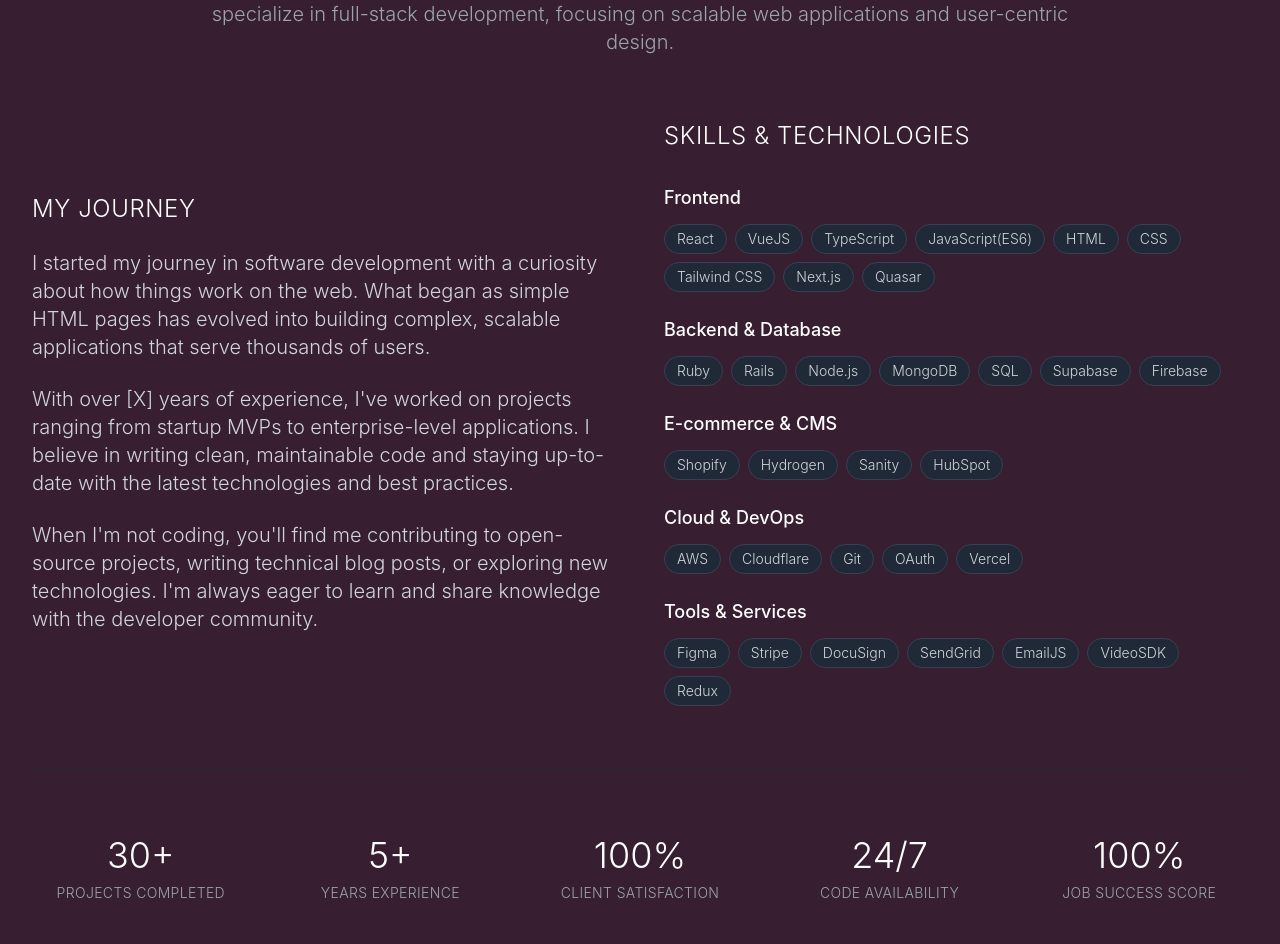
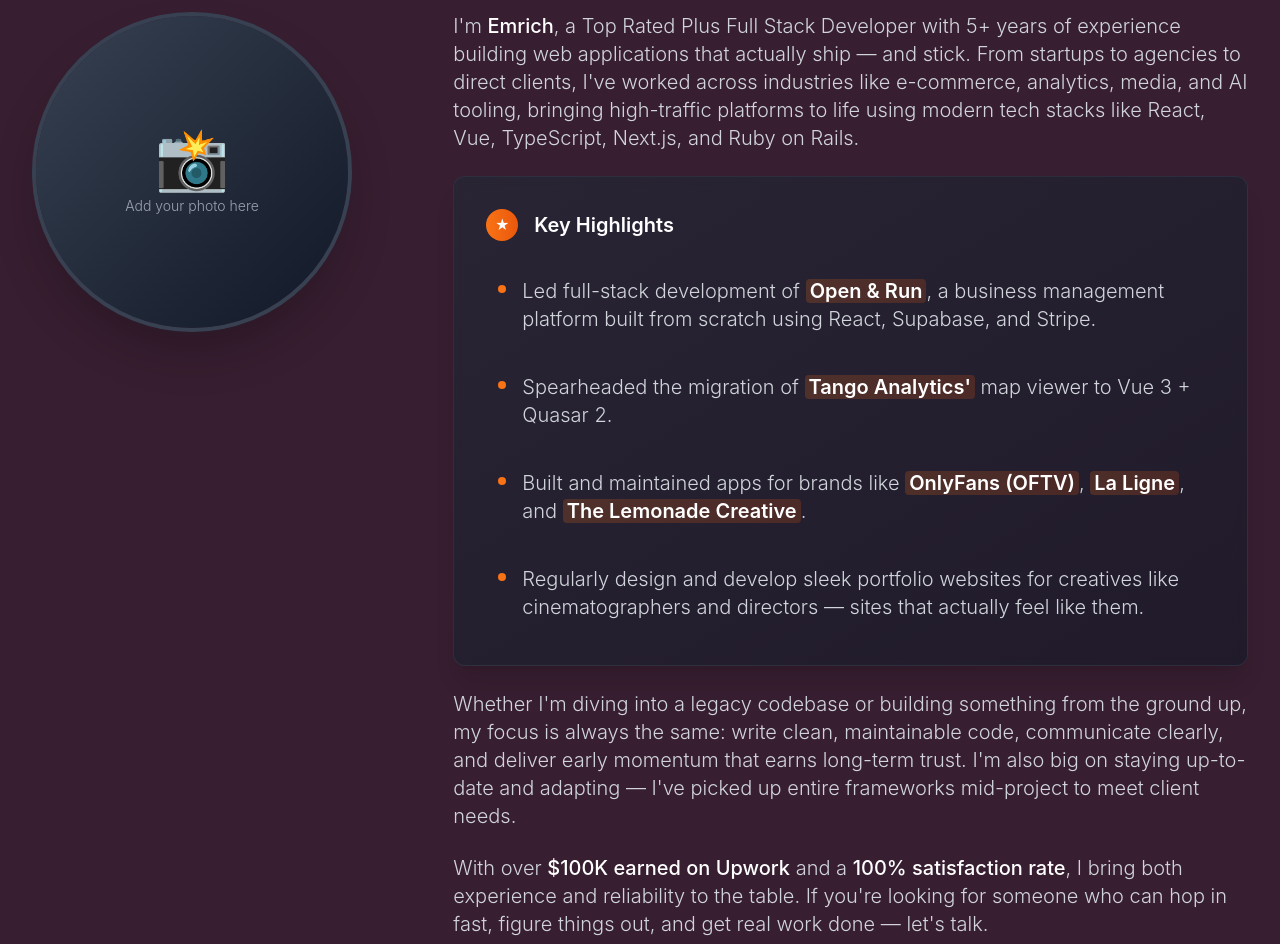
Before and after one commit to emrichmp/Emrich-Michael-Perrier, a React (Vite) app: page / in a window 1280 px wide. Shown: the part 2108-3052 px from the top of the page. Built offline with nearby package versions, Linux system fonts and the light colour scheme.

Commit message:
About section update

```diff
--- a/src/components/About.tsx
+++ b/src/components/About.tsx
@@ -44,63 +44,159 @@
           className="text-center mb-16"
         >
           <h2 className="heading-secondary mb-6">About Me</h2>
-          <p className="text-body text-gray-400 max-w-4xl mx-auto">
-            Passionate software engineer with a love for creating elegant solutions to complex
-            problems. I specialize in full-stack development, focusing on scalable web applications
-            and user-centric design.
-          </p>
         </motion.div>
 
-        <div className="grid lg:grid-cols-2 gap-12 items-center">
-          {/* Bio Content */}
+        {/* Main Content Grid */}
+        <div className="grid lg:grid-cols-3 gap-12 items-start mb-16">
+          {/* Profile Picture */}
           <motion.div
             initial={{ opacity: 0, x: -50 }}
             animate={inView ? { opacity: 1, x: 0 } : {}}
             transition={{ duration: 0.8, delay: 0.2 }}
+            className="lg:col-span-1 flex justify-center lg:justify-start"
           >
-            <h3 className="text-2xl font-light uppercase tracking-wide mb-6">My Journey</h3>
-            <div className="space-y-6 text-body text-gray-300">
-              <p>
-                I started my journey in software development with a curiosity about how things work
-                on the web. What began as simple HTML pages has evolved into building complex,
-                scalable applications that serve thousands of users.
-              </p>
-              <p>
-                With over [X] years of experience, I've worked on projects ranging from startup MVPs
-                to enterprise-level applications. I believe in writing clean, maintainable code and
-                staying up-to-date with the latest technologies and best practices.
-              </p>
-              <p>
-                When I'm not coding, you'll find me contributing to open-source projects, writing
-                technical blog posts, or exploring new technologies. I'm always eager to learn and
-                share knowledge with the developer community.
-              </p>
+            <div className="relative w-64 h-64 lg:w-80 lg:h-80 rounded-full overflow-hidden border-4 border-gray-700 shadow-2xl">
+              {/* Placeholder for profile picture */}
+              <div className="w-full h-full bg-gradient-to-br from-gray-700 to-gray-900 flex items-center justify-center">
+                <div className="text-center text-gray-400">
+                  <div className="text-6xl mb-2">📸</div>
+                  <p className="text-sm">Add your photo here</p>
+                </div>
+              </div>
+              {/* Uncomment and replace with actual image */}
+              {/* <img
+                src="/path-to-your-photo.jpg"
+                alt="Emrich-Michael Perrier"
+                className="w-full h-full object-cover"
+              /> */}
             </div>
           </motion.div>
 
-          {/* Skills */}
+          {/* Bio Content */}
           <motion.div
             initial={{ opacity: 0, x: 50 }}
             animate={inView ? { opacity: 1, x: 0 } : {}}
             transition={{ duration: 0.8, delay: 0.4 }}
+            className="lg:col-span-2"
           >
-            <h3 className="text-2xl font-light uppercase tracking-wide mb-8">
+            <div className="space-y-6 text-body text-gray-300">
+              <p>
+                I'm <span className="text-white font-medium">Emrich</span>, a Top Rated Plus Full
+                Stack Developer with 5+ years of experience building web applications that actually
+                ship — and stick. From startups to agencies to direct clients, I've worked across
+                industries like e-commerce, analytics, media, and AI tooling, bringing high-traffic
+                platforms to life using modern tech stacks like React, Vue, TypeScript, Next.js, and
+                Ruby on Rails.
+              </p>
+
+              <div className="bg-gradient-to-br from-gray-800/60 to-gray-900/60 p-8 rounded-xl border border-gray-700/50 shadow-xl backdrop-blur-sm">
+                <div className="flex items-center mb-6">
+                  <div className="w-8 h-8 bg-gradient-to-r from-orange-500 to-orange-600 rounded-full flex items-center justify-center mr-4">
+                    <span className="text-white text-sm font-bold">★</span>
+                  </div>
+                  <h4 className="text-white font-semibold text-xl">Key Highlights</h4>
+                </div>
+                <div className="grid gap-4">
+                  <div className="flex items-start group hover:bg-gray-700/30 p-3 rounded-lg transition-all duration-300">
+                    <div className="w-2 h-2 bg-orange-500 rounded-full mt-2 mr-4 flex-shrink-0"></div>
+                    <div>
+                      <span className="text-gray-300">
+                        Led full-stack development of{" "}
+                        <span className="text-white font-semibold bg-gradient-to-r from-orange-500/20 to-orange-600/20 px-1 rounded">
+                          Open & Run
+                        </span>
+                        , a business management platform built from scratch using React, Supabase,
+                        and Stripe.
+                      </span>
+                    </div>
+                  </div>
+                  <div className="flex items-start group hover:bg-gray-700/30 p-3 rounded-lg transition-all duration-300">
+                    <div className="w-2 h-2 bg-orange-500 rounded-full mt-2 mr-4 flex-shrink-0"></div>
+                    <div>
+                      <span className="text-gray-300">
+                        Spearheaded the migration of{" "}
+                        <span className="text-white font-semibold bg-gradient-to-r from-orange-500/20 to-orange-600/20 px-1 rounded">
+                          Tango Analytics'
+                        </span>{" "}
+                        map viewer to Vue 3 + Quasar 2.
+                      </span>
+                    </div>
+                  </div>
+                  <div className="flex items-start group hover:bg-gray-700/30 p-3 rounded-lg transition-all duration-300">
+                    <div className="w-2 h-2 bg-orange-500 rounded-full mt-2 mr-4 flex-shrink-0"></div>
+                    <div>
+                      <span className="text-gray-300">
+                        Built and maintained apps for brands like{" "}
+                        <span className="text-white font-semibold bg-gradient-to-r from-orange-500/20 to-orange-600/20 px-1 rounded">
+                          OnlyFans (OFTV)
+                        </span>
+                        ,{" "}
+                        <span className="text-white font-semibold bg-gradient-to-r from-orange-500/20 to-orange-600/20 px-1 rounded">
+                          La Ligne
+                        </span>
+                        , and{" "}
+                        <span className="text-white font-semibold bg-gradient-to-r from-orange-500/20 to-orange-600/20 px-1 rounded">
+                          The Lemonade Creative
+                        </span>
+                        .
+                      </span>
+                    </div>
+                  </div>
+                  <div className="flex items-start group hover:bg-gray-700/30 p-3 rounded-lg transition-all duration-300">
+                    <div className="w-2 h-2 bg-orange-500 rounded-full mt-2 mr-4 flex-shrink-0"></div>
+                    <div>
+                      <span className="text-gray-300">
+                        Regularly design and develop sleek portfolio websites for creatives like
+                        cinematographers and directors — sites that actually feel like them.
+                      </span>
+                    </div>
+                  </div>
+                </div>
+              </div>
+
+              <p>
+                Whether I'm diving into a legacy codebase or building something from the ground up,
+                my focus is always the same: write clean, maintainable code, communicate clearly,
+                and deliver early momentum that earns long-term trust. I'm also big on staying
+                up-to-date and adapting — I've picked up entire frameworks mid-project to meet
+                client needs.
+              </p>
+
+              <p>
+                With over <span className="text-white font-medium">$100K earned on Upwork</span> and
+                a <span className="text-white font-medium">100% satisfaction rate</span>, I bring
+                both experience and reliability to the table. If you're looking for someone who can
+                hop in fast, figure things out, and get real work done — let's talk.
+              </p>
+            </div>
+          </motion.div>
+        </div>
+
+        {/* Skills Section */}
+        <motion.div
+          initial={{ opacity: 0, y: 50 }}
+          animate={inView ? { opacity: 1, y: 0 } : {}}
+          transition={{ duration: 0.8, delay: 0.6 }}
+          className="mb-16"
+        >
+          <h3 className="text-2xl font-light uppercase tracking-wide mb-8 text-center">
             Skills & Technologies
           </h3>
-            <div className="space-y-6">
+          <div className="grid md:grid-cols-2 lg:grid-cols-3 gap-8">
             {skills.map((skillGroup, index) => (
               <motion.div
                 key={skillGroup.category}
                 initial={{ opacity: 0, y: 20 }}
                 animate={inView ? { opacity: 1, y: 0 } : {}}
-                  transition={{ duration: 0.6, delay: 0.6 + index * 0.1 }}
+                transition={{ duration: 0.6, delay: 0.8 + index * 0.1 }}
+                className="bg-gray-800/30 p-6 rounded-lg border border-gray-700"
               >
-                  <h4 className="text-lg font-medium text-white mb-3">{skillGroup.category}</h4>
+                <h4 className="text-lg font-medium text-white mb-4">{skillGroup.category}</h4>
                 <div className="flex flex-wrap gap-2">
                   {skillGroup.items.map(skill => (
                     <span
                       key={skill}
-                        className="px-3 py-1 bg-gray-800 text-gray-300 text-sm rounded-full border border-gray-700 hover:border-gray-600 transition-colors"
+                      className="px-3 py-1 bg-gray-700 text-gray-300 text-sm rounded-full border border-gray-600 hover:border-orange-500 hover:text-orange-400 transition-colors"
                     >
                       {skill}
                     </span>
@@ -110,27 +206,26 @@
             ))}
           </div>
         </motion.div>
-        </div>
 
         {/* Stats */}
         <motion.div
           initial={{ opacity: 0, y: 50 }}
           animate={inView ? { opacity: 1, y: 0 } : {}}
-          transition={{ duration: 0.8, delay: 0.8 }}
-          className="grid grid-cols-2 md:grid-cols-5 gap-8 mt-16 pt-16 border-t border-gray-800"
+          transition={{ duration: 0.8, delay: 1.0 }}
+          className="grid grid-cols-2 md:grid-cols-5 gap-8 pt-4 border-t border-gray-800"
         >
           {[
             { number: "30+", label: "Projects Completed" },
             { number: "5+", label: "Years Experience" },
             { number: "100%", label: "Client Satisfaction" },
-            { number: "24/7", label: "Code Availability" },
+            { number: "$100K+", label: "Earned on Upwork" },
             { number: "100%", label: "Job Success Score" }
           ].map((stat, index) => (
             <motion.div
               key={stat.label}
               initial={{ opacity: 0, scale: 0.8 }}
               animate={inView ? { opacity: 1, scale: 1 } : {}}
-              transition={{ duration: 0.6, delay: 1 + index * 0.1 }}
+              transition={{ duration: 0.6, delay: 1.2 + index * 0.1 }}
               className="text-center"
             >
               <div className="text-3xl md:text-4xl font-light text-white mb-2">{stat.number}</div>
```
Lines whose indentation alone changed are shown as unchanged.
